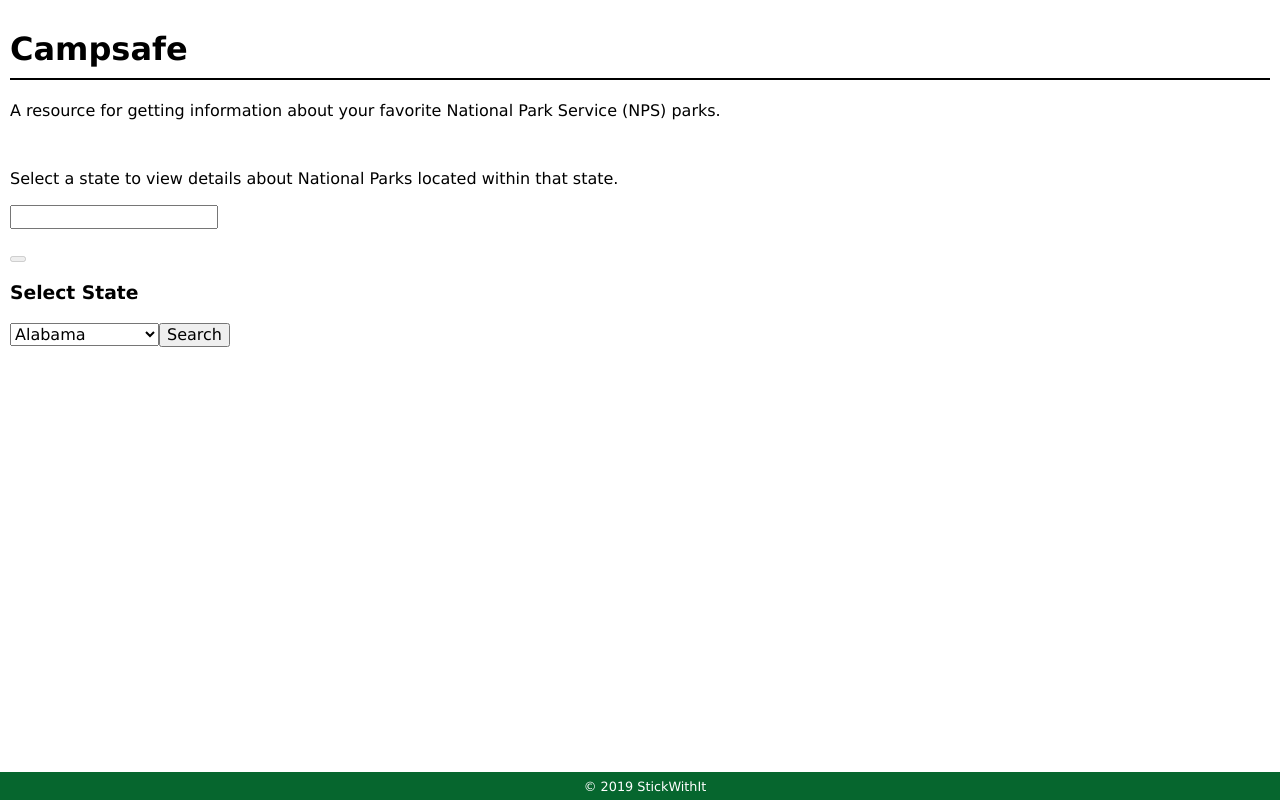
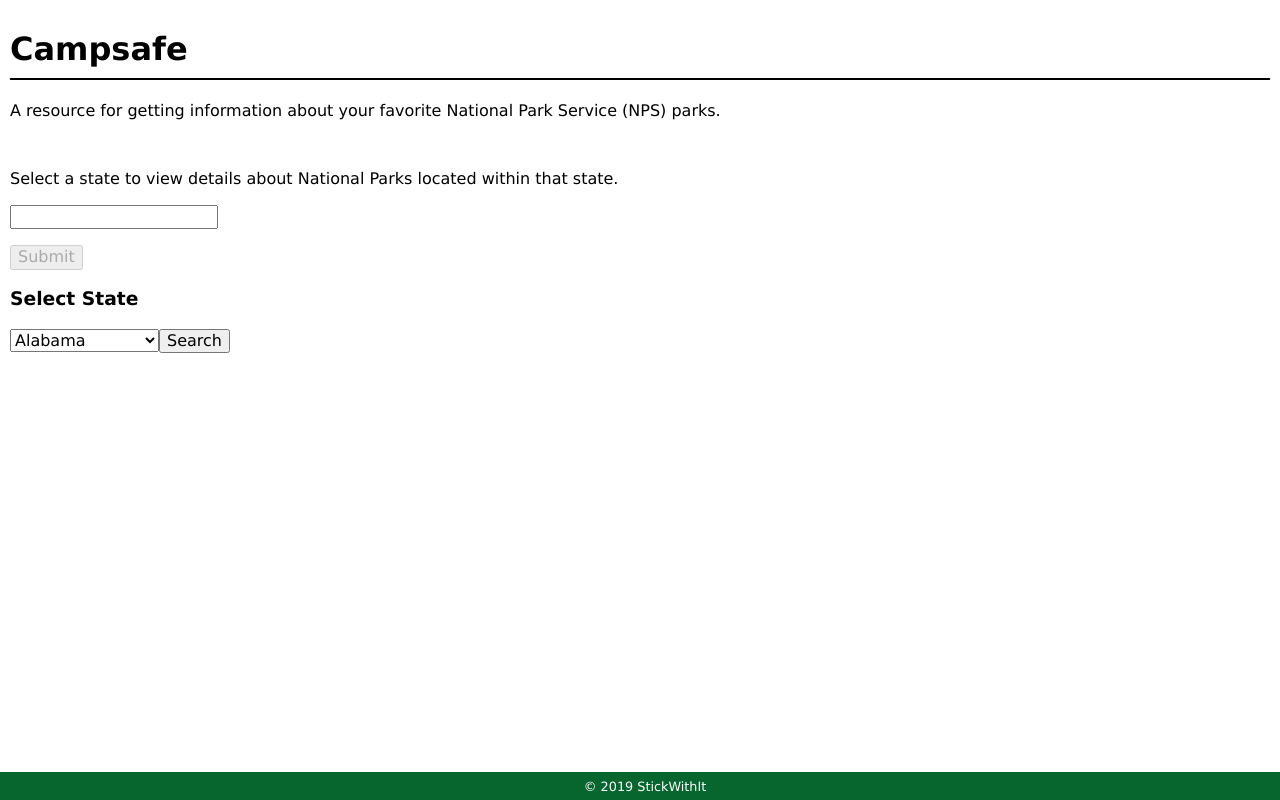
Before and after one commit to JacquesBegin/campsafeAngular, an Angular app in the folder campsafeAngular/: page / in a window 1280 px wide. Built offline with nearby package versions, Linux system fonts and the light colour scheme.

Commit message:
Adds button name.

```diff
--- a/campsafeAngular/src/app/binding/binding.component.html
+++ b/campsafeAngular/src/app/binding/binding.component.html
@@ -4,4 +4,4 @@ type="text"
 [(ngModel)]="username">
 <p>{{ username }}</p>
 <button
-[disabled]="usernameEmpty"></button>
+[disabled]="usernameEmpty">Submit</button>
```
